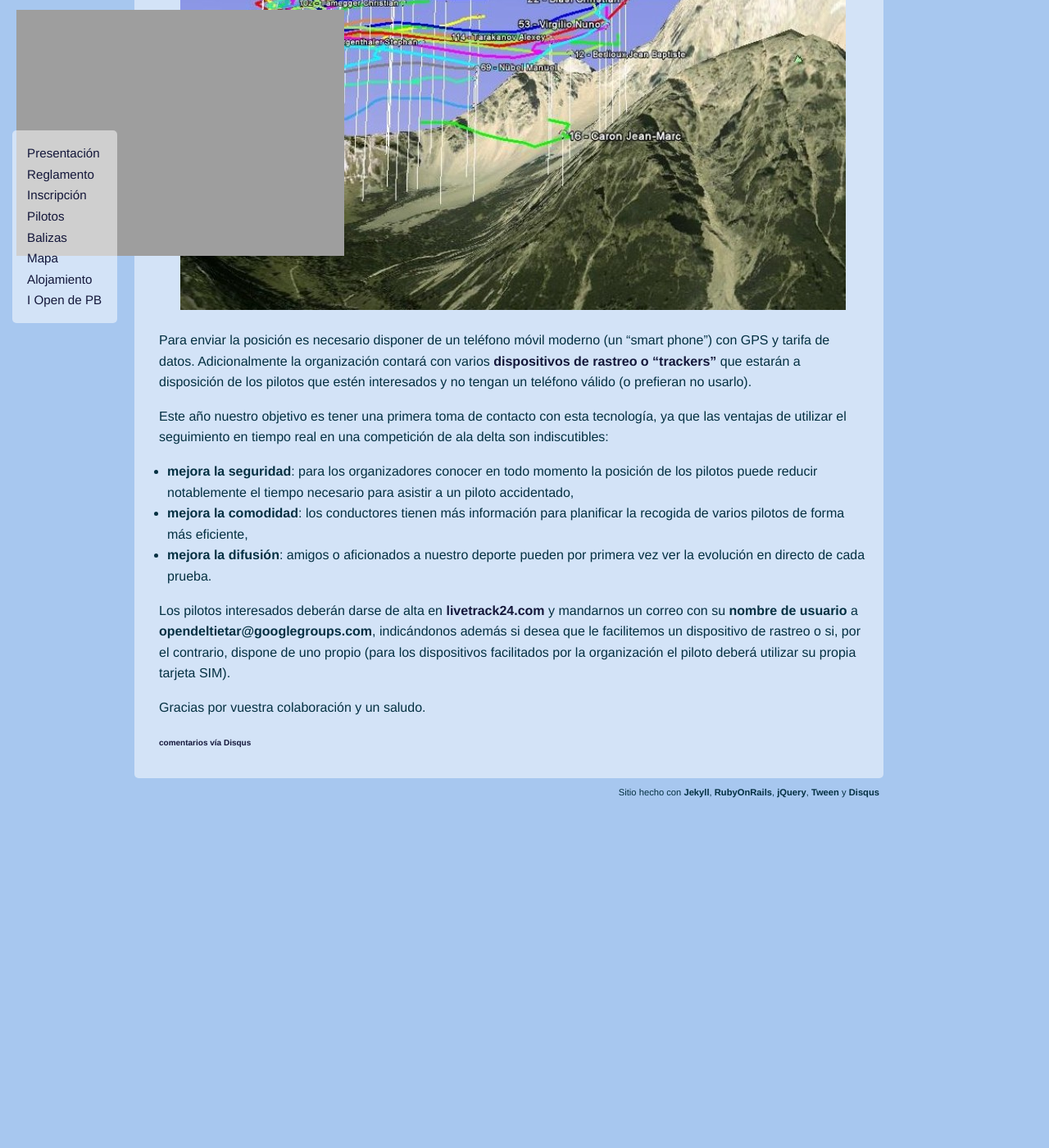
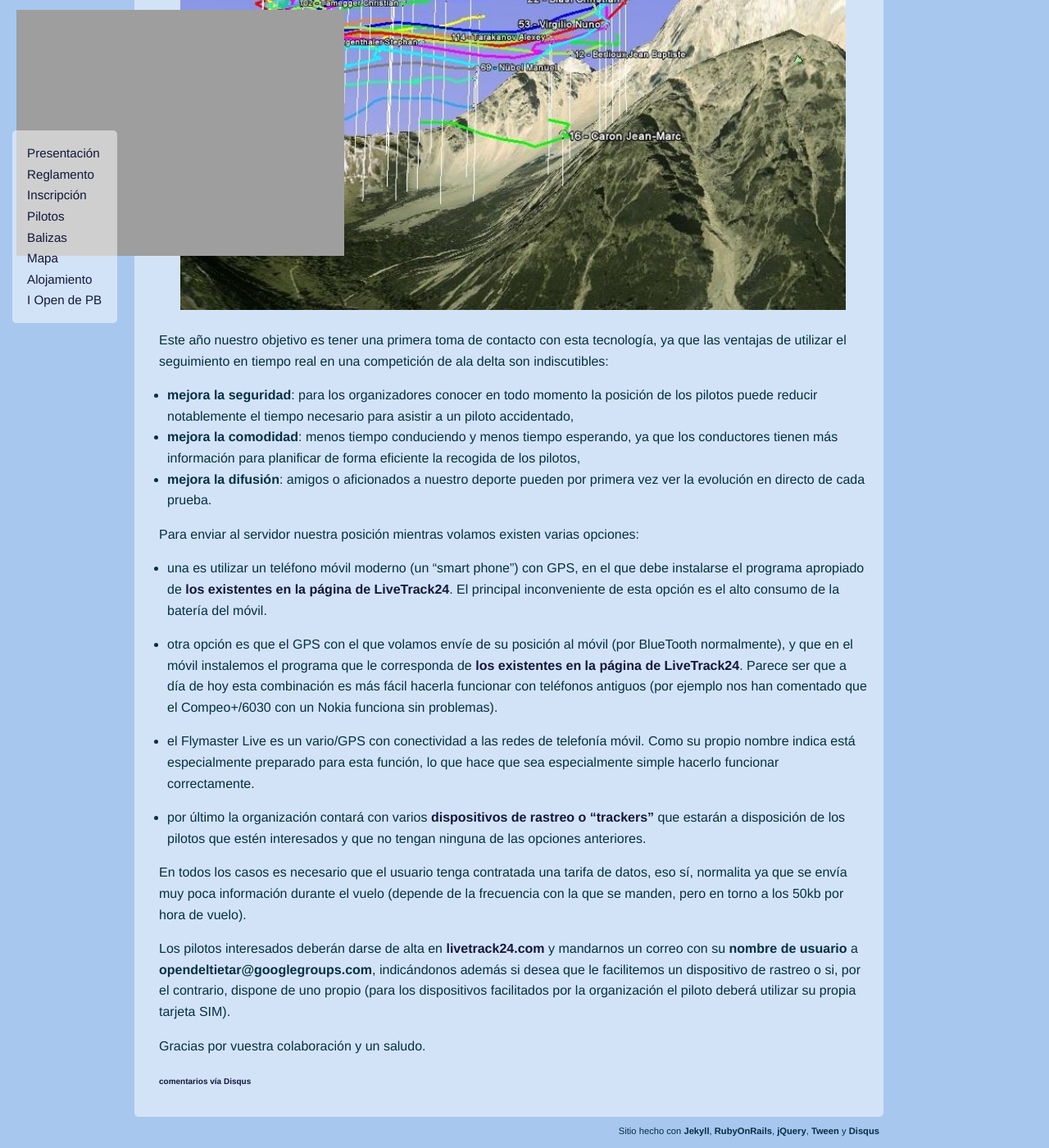
Before and after one commit to nando/opendepb2013, a Jekyll site: the page built from _posts/2013-05-08-seguimiento_en_vivo_con_livetrack24_com.md, in a window 1280 px wide and 1400 px high, scrolled down 525 px. Shown: the whole window at 82% size. Built offline with Jekyll 4.4.1, drawn with Linux system fonts in a browser that asks for light colours; nearby versions of some CDN libraries; comment, search, counter and statistics services are not loaded; before the commit the page ends 1513 px from its top, so only the background shows below that.

Commit message:
correcciones en post

```diff
--- a/_posts/2013-05-08-seguimiento_en_vivo_con_livetrack24_com.md
+++ b/_posts/2013-05-08-seguimiento_en_vivo_con_livetrack24_com.md
@@ -3,20 +3,30 @@ layout: post
 title: Seguimiento en vivo con LiveTrack24.com
 ---
 
-Como novedad este año hemos dado de alta el evento en [LiveTrack24](livetrack24.com) de tal forma que los pilotos que lo deseen podrán enviar su posición en tiempo real a la página web durante sus vuelos en el Open.
+Como novedad este año hemos dado de alta el evento en [LiveTrack24](http://livetrack24.com) de tal forma que los pilotos que lo deseen podrán enviar su posición en tiempo real a la página web durante sus vuelos en el Open.
 
 
 <div class="center_wrapper">
 <img src="images/livetrack24_on_ge.jpg" alt="Captura de pantalla de Google Earth mostrando los tracks de los pilotos en tiempo real" title="Ejemplo de visualización en 3D con Google Earth"/>
 </div>
 
-Para enviar la posición es necesario disponer de un teléfono móvil moderno (un "smart phone") con GPS y tarifa de datos. Adicionalmente la organización contará con varios [dispositivos de rastreo o "trackers"](http://www.livetrack24.com/clients/livebox24) que estarán a disposición de los pilotos que estén interesados y no tengan un teléfono válido (o prefieran no usarlo).
-
 Este año nuestro objetivo es tener una primera toma de contacto con esta tecnología, ya que las ventajas de utilizar el seguimiento en tiempo real en una competición de ala delta son indiscutibles:
 
 * **mejora la seguridad**: para los organizadores conocer en todo momento la posición de los pilotos puede reducir notablemente el tiempo necesario para asistir a un piloto accidentado,
-* **mejora la comodidad**: los conductores tienen más información para planificar la recogida de varios pilotos de forma más eficiente,
+* **mejora la comodidad**: menos tiempo conduciendo y menos tiempo esperando, ya que los conductores tienen más información para planificar de forma eficiente la recogida de los pilotos,
 * **mejora la difusión**: amigos o aficionados a nuestro deporte pueden por primera vez ver la evolución en directo de cada prueba.
+
+Para enviar al servidor nuestra posición mientras volamos existen varias opciones:
+
+* una es utilizar un teléfono móvil moderno (un "smart phone") con GPS, en el que debe instalarse el programa apropiado de [los existentes en la página de LiveTrack24](http://www.livetrack24.com/clients/index). El principal inconveniente de esta opción es el alto consumo de la batería del móvil.
+
+* otra opción es que el GPS con el que volamos envíe de su posición al móvil (por BlueTooth normalmente), y que en el móvil instalemos el programa que le corresponda de [los existentes en la página de LiveTrack24](http://www.livetrack24.com/clients/index). Parece ser que a día de hoy esta combinación es más fácil hacerla funcionar con teléfonos antiguos (por ejemplo nos han comentado que el Compeo+/6030 con un Nokia funciona sin problemas).
+
+* el Flymaster Live es un vario/GPS con conectividad a las redes de telefonía móvil. Como su propio nombre indica está especialmente preparado para esta función, lo que hace que sea especialmente simple hacerlo funcionar correctamente.
+
+* por último la organización contará con varios [dispositivos de rastreo o "trackers"](http://www.livetrack24.com/clients/livebox24) que estarán a disposición de los pilotos que estén interesados y que no tengan ninguna de las opciones anteriores.
+
+En todos los casos es necesario que el usuario tenga contratada una tarifa de datos, eso sí, normalita ya que se envía muy poca información durante el vuelo (depende de la frecuencia con la que se manden, pero en torno a los 50kb por hora de vuelo).
 
 Los pilotos interesados deberán darse de alta en [livetrack24.com](livetrack24.com/register) y mandarnos un correo con su **nombre de usuario** a **opendeltietar@googlegroups.com**, indicándonos además si desea que le facilitemos un dispositivo de rastreo o si, por el contrario, dispone de uno propio (para los dispositivos facilitados por la organización el piloto deberá utilizar su propia tarjeta SIM).
 
```
